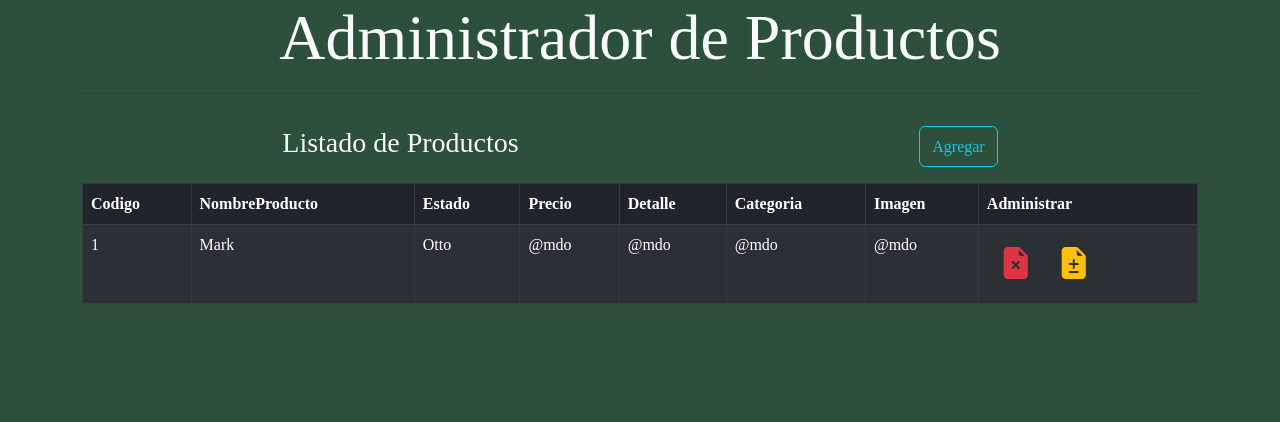
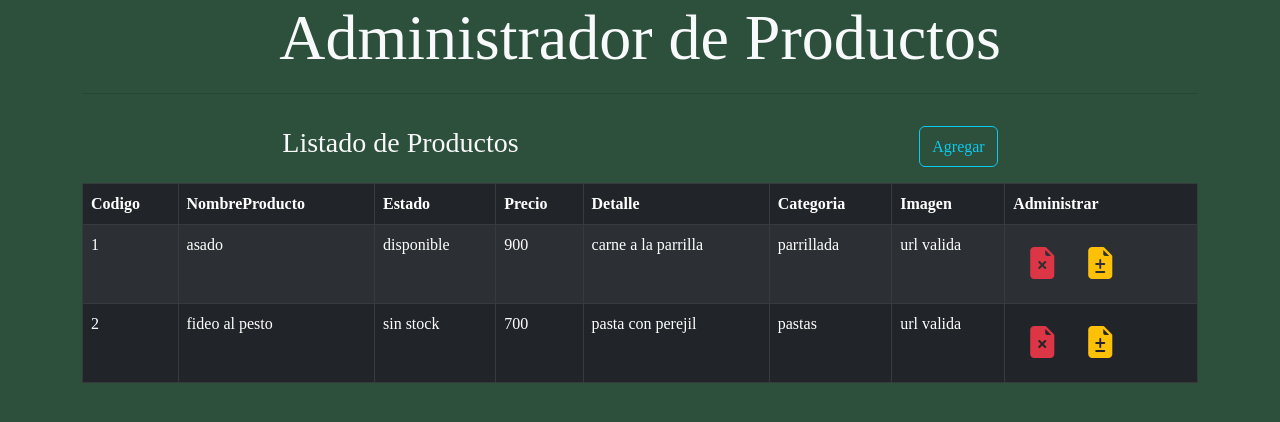
Before and after one commit to gonzalogg94/restaurantFront, a React (Create React App) app: page /administrador in a window 1280 px wide. Shown: the top 422 px of the page. Built offline with nearby package versions, Linux system fonts and the light colour scheme; data requests are answered from the project's data file; a web font is replaced by a local one.

Commit message:
peticion get para map de producto terminada

```diff
--- a/db.json
+++ b/db.json
@@ -1,21 +1,21 @@
 {
     "productos":[{
         "nombreProducto":"asado",
-        " estado":"x",
-        " precio":900,
+        "estado":"disponible",
+        "precio":900,
         "detalle":"carne a la parrilla",
-        " categoria":"parrillada",
-        " imagen":"url valida",
+        "categoria":"parrillada",
+        "imagen":"url valida",
         "id":1
 
     },
     {
         "nombreProducto":"fideo al pesto",
-        " estado":"x",
-        " precio":700,
+        "estado":"sin stock",
+        "precio":700,
         "detalle":"pasta con perejil",
-        " categoria":"pastas",
-        " imagen":"url valida",
+        "categoria":"pastas",
+        "imagen":"url valida",
         "id":2
 
     }
--- a/src/components/helpers/queries.js
+++ b/src/components/helpers/queries.js
@@ -0,0 +1,11 @@
+const url = "http://localhost:3004/productos";
+
+export const consultarApi = async () => {
+  try {
+    const respuesta = await fetch(url);
+    const listaProductos = await respuesta.json();
+    return listaProductos;
+  } catch (error) {
+    console.log(error);
+  }
+};
--- a/src/components/views/AdministradorProductos.jsx
+++ b/src/components/views/AdministradorProductos.jsx
@@ -2,8 +2,18 @@ import { Container } from "react-bootstrap";
 import Table from "react-bootstrap/Table";
 import Button from "react-bootstrap/Button";
 import TablaProducto from "./producto/TablaProducto";
+import { useEffect, useState } from "react";
+import { consultarApi } from "../helpers/queries";
 
 const AdministradorProductos = () => {
+  const [productos, setProductos] = useState([]);
+  useEffect(() => {
+    consultarApi().then((respuesta) => {
+      console.log(respuesta);
+      setProductos(respuesta);
+    });
+  }, []);
+
   return (
     <section className="colorFondo fuente">
       <Container>
@@ -32,7 +42,8 @@ const AdministradorProductos = () => {
               </tr>
             </thead>
             <tbody>
-             <TablaProducto/>
+                {productos.map((producto)=><TablaProducto key={producto.id} producto={producto}/>)}
+
             </tbody>
           </Table>
         </div>
--- a/src/components/views/producto/TablaProducto.jsx
+++ b/src/components/views/producto/TablaProducto.jsx
@@ -1,15 +1,15 @@
 import "bootstrap/dist/css/bootstrap.min.css";
 import Button from 'react-bootstrap/Button';
-const TablaProducto = () => {
+const TablaProducto = (props) => {
   return (
     <tr>
-      <td>1</td>
-      <td>Mark</td>
-      <td>Otto</td>
-      <td>@mdo</td>
-      <td>@mdo</td>
-      <td>@mdo</td>
-      <td>@mdo</td>
+      <td>{props.producto.id}</td>
+      <td>{props.producto.nombreProducto}</td>
+      <td>{props.producto.estado}</td>
+      <td>{props.producto.precio}</td>
+      <td>{props.producto.detalle}</td>
+      <td>{props.producto.categoria}</td>
+      <td>{props.producto.imagen}</td>
       <td>
       <Button variant="none"  >  <i  className="bi bi-file-earmark-x-fill text-danger iconAdmin"></i></Button>
       <Button variant="none" >  <i className="bi bi-file-earmark-diff-fill text-warning  iconAdmin"></i></Button>
```
Lines whose indentation alone changed are shown as unchanged.
